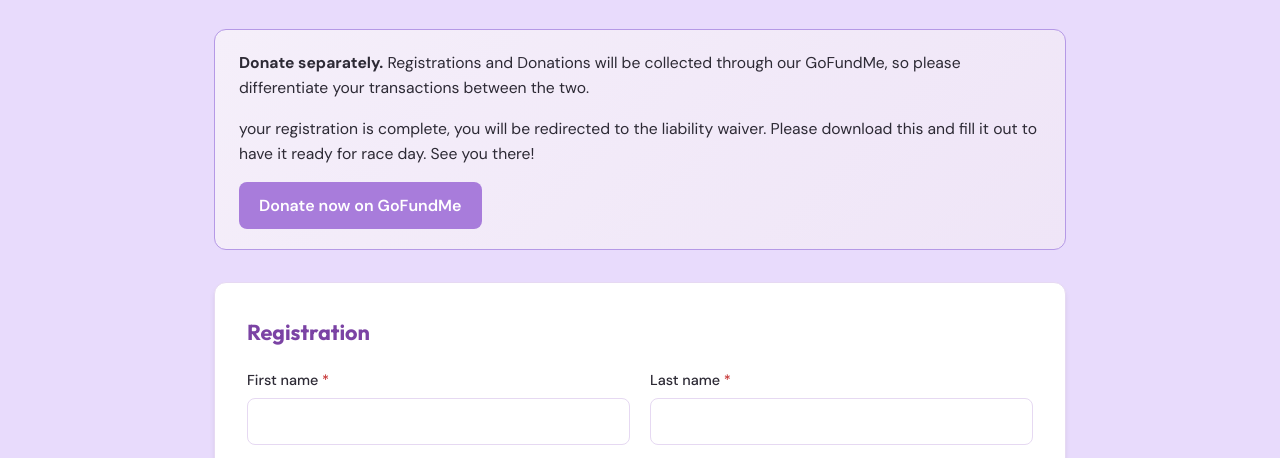
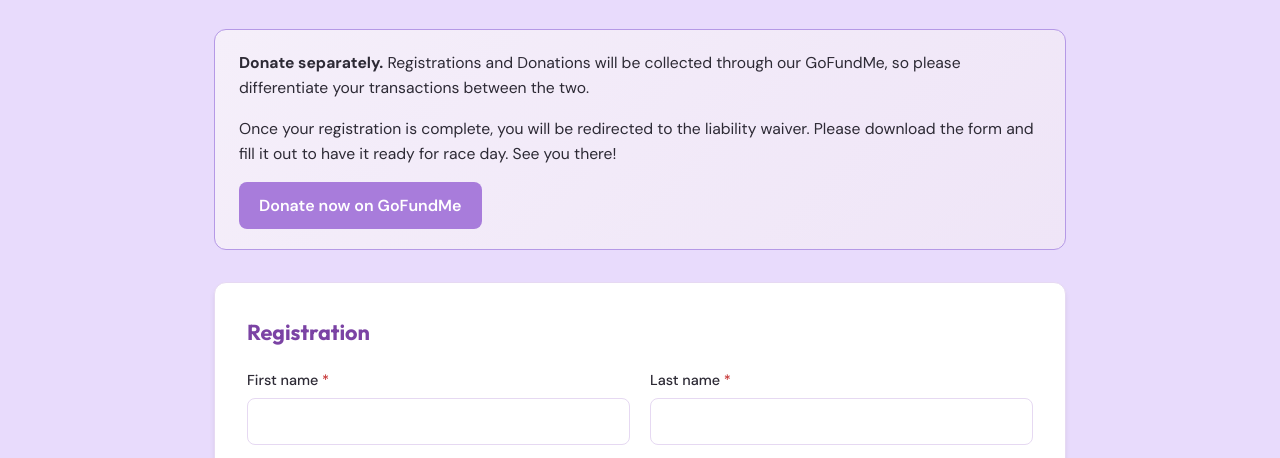
Before and after one commit to aidan0neil/theneurowavesprojecct, a website: page public/5k.html in a window 1280 px wide. Shown: the part 281-739 px from the top of the page. Drawn offline with Linux system fonts and the light colour scheme.

Commit message:
stupid html mess ups

```diff
--- a/public/5k.html
+++ b/public/5k.html
@@ -33,7 +33,7 @@
     <div class="donation-callout">
       <p>
         <strong>Donate separately.</strong> Registrations and Donations will be collected through our GoFundMe, so please differentiate your transactions between the two.</p>
-      <p> your registration is complete, you will be redirected to the liability waiver. Please download this and fill it out to have it ready for race day. See you there!</p>
+      <p> Once your registration is complete, you will be redirected to the liability waiver. Please download the form and fill it out to have it ready for race day. See you there!</p>
       <a href="https://www.gofundme.com/f/running-for-epilepsy-awareness?aiCoach=true" class="btn-donate" target="_blank" rel="noopener noreferrer">Donate now on GoFundMe</a>
     </div>
 
```
Also changed, not shown: public/half-marathon.html (+1 -1 lines), public/marathon.html (+1 -1 lines).
